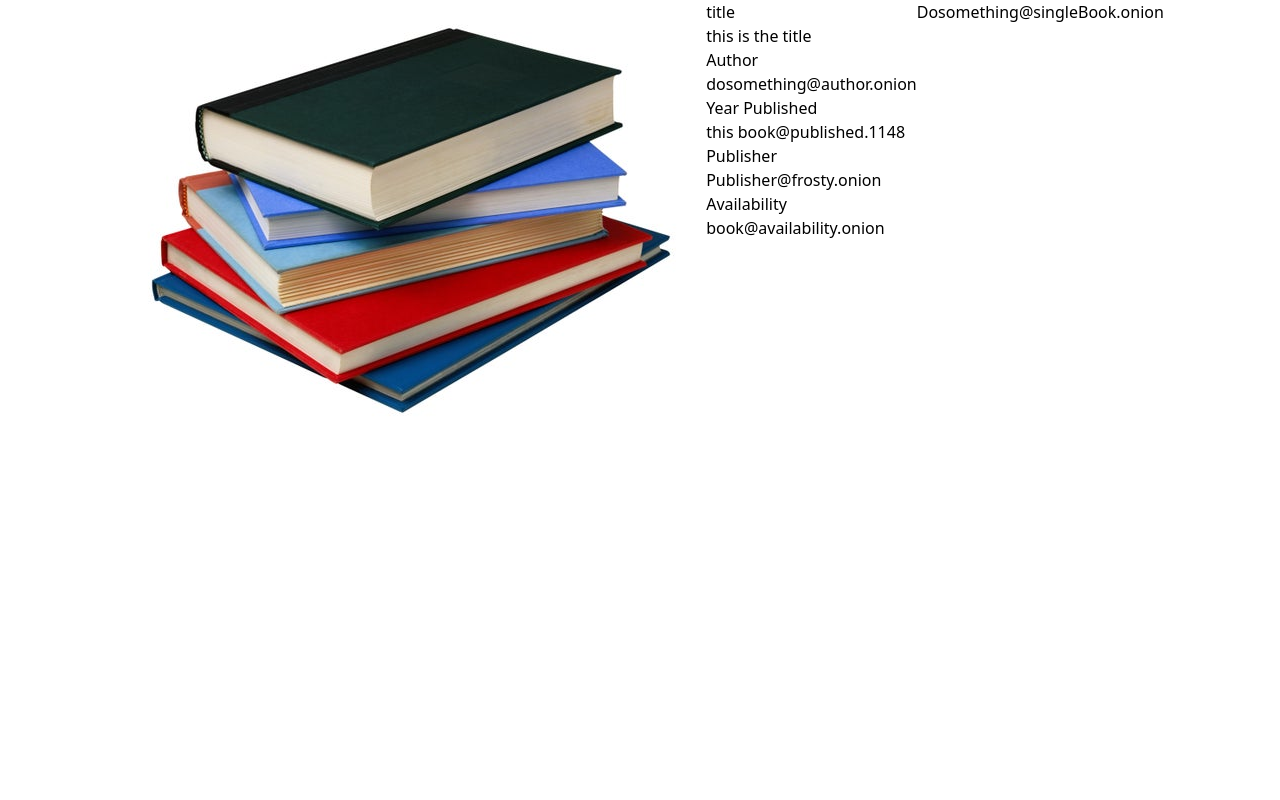
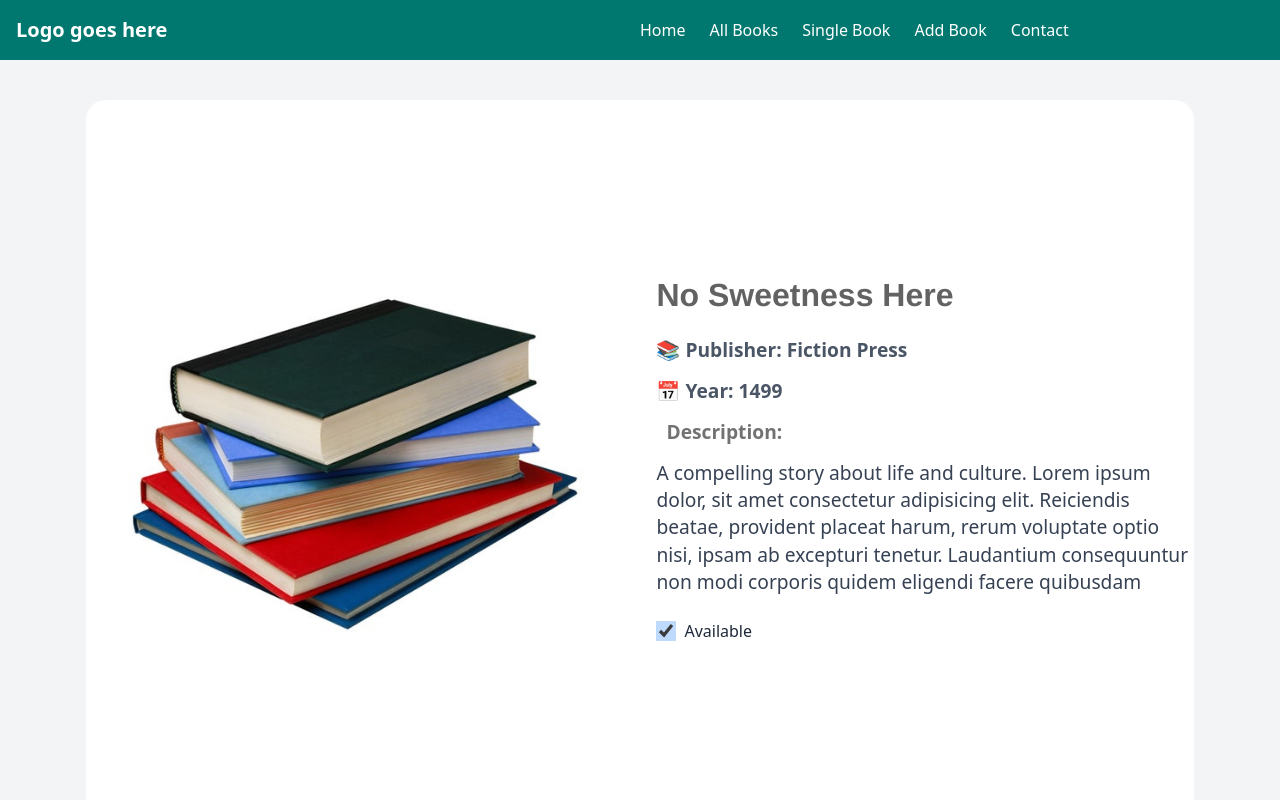
Before and after one commit to Group-six-Org/library-app, a React (Vite) app: page /single-book in a window 1280 px wide. Shown: the top 800 px of the page. Built offline with nearby package versions, Linux system fonts and the light colour scheme.

Commit message:
doSomething@commit.onion

```diff
--- a/package.json
+++ b/package.json
@@ -11,6 +11,7 @@
   },
   "dependencies": {
     "@tailwindcss/vite": "^4.0.12",
+    "axios": "^1.8.3",
     "react": "^19.0.0",
     "react-dom": "^19.0.0",
     "react-router": "^7.3.0",
--- a/src/index.css
+++ b/src/index.css
@@ -36,6 +36,49 @@
   border-bottom-right-radius: 25px;
   transition: 0.3s ease-in-out;
 }
-.readMore:hover{
-    background-color: orange;
+.readMore:hover {
+  background-color: orange;
 }
+.cardContainer {
+  width: 90%;
+  height: 90vh;
+  display: flex;
+  align-items: center;
+  justify-content: center;
+  gap: 2rem;
+  background-color: white;
+  border-radius: 20px;
+}
+#image {
+  padding: 1rem;
+  flex-basis: 50%;
+}
+#info {
+  flex-basis: 50%;
+}
+#info h2 {
+  font-size: 2rem;
+  font-weight: 900;
+  color: rgba(0, 0, 0, 0.616);
+  margin-bottom: 1.2rem;
+  font-family: "Franklin Gothic Medium", "Arial Narrow", Arial, sans-serif;
+}
+#info p {
+  font-size: 1.2rem;
+}
+#info #p1 {
+  font-weight: 900;
+}
+#info #p2 {
+  font-weight: 900;
+}
+#info #p3 {
+  color: rgba(0, 0, 0, 0.554);
+  font-weight: 900;
+  padding-left: 10px;
+}
+#info #myCheck {
+  width: 20px;
+  height: 30px;
+  border-radius: 10px;
+}
--- /dev/null
+++ b/src/pages/App.module.css
@@ -0,0 +1,24 @@
+.appContainer {
+  text-align: center;
+  padding: 20px;
+  width: 100%;
+}
+
+.searchBar {
+  width: 80%;
+  max-width: 400px;
+  padding: 10px;
+  margin-bottom: 5rem;
+  border: 1px solid #ccc;
+  border-radius: 5px;
+}
+.searchBar:focus {
+  outline: none;
+}
+.booksList {
+  width: 100%;
+  display: grid;
+  grid-template-columns: 1fr 1fr 1fr 1fr;
+  gap: 20px;
+  justify-content: center;
+}
--- a/src/pages/Book.module.css
+++ b/src/pages/Book.module.css
@@ -1,9 +1,9 @@
-.myContainer{
+.myContainer {
   width: 100%;
 }
 .content {
   width: 300px;
-  background-color: white;
+  background-color: rgb(215, 244, 254);
   margin: 0;
   padding: 10px;
   margin: 10px;
@@ -38,14 +38,32 @@
 .prevBtn {
   width: 100%;
   padding: 10px;
-  background: linear-gradient(
-    to right,
-    rgba(0, 0, 255, 0.541),
-    rgba(255, 166, 0, 0.493)
-  );
+  background: linear-gradient(to right, #0d9488, rgba(255, 166, 0, 0.493));
   color: white;
   font-weight: 900;
   cursor: pointer;
   border-radius: 20px;
   margin-top: 20px;
 }
+.appContainer {
+  text-align: center;
+  padding: 20px;
+}
+
+.searchBar {
+  width: 80%;
+  max-width: 400px;
+  padding: 10px;
+  margin-bottom: 20px;
+  border: 1px solid #ccc;
+  border-radius: 5px;
+}
+.searchBar:focus {
+  outline: none;
+}
+.booksList {
+  display: flex;
+  flex-wrap: wrap;
+  gap: 20px;
+  justify-content: center;
+}
--- a/src/pages/Books.jsx
+++ b/src/pages/Books.jsx
@@ -1,18 +1,68 @@
 import PagesLayouts from "../layouts/PagesLayouts";
 import BooksCard from "./BooksCard";
+import { useState } from "react";
+import style from "./App.module.css";
+
 const Book = () => {
-  const cards = [1, 2, 3, 4, 5, 6, 7, 8];
+  // const BookData = axios.get("https://documenter.getpostman.com/view/43015893/2sAYk8w3gN")
+  // .then((res) => res.jason )
+  const booksData = [
+    { id: 1, title: "No Sweetness Here", author: "frosty.onion", year: 1499 },
+    { id: 2, title: "Things Fall Apart", author: "Chinua Achebe", year: 1958 },
+    {
+      id: 3,
+      title: "Half of a Yellow Sun",
+      author: "Chimamanda Ngozi Adichie",
+      year: 2006,
+    },
+    { id: 4, title: "No Sweetness Here", author: "frosty.onion", year: 1499 },
+    { id: 5, title: "Things Fall Apart", author: "Chinua Achebe", year: 1958 },
+    { id: 6, title: "No Sweetness Here", author: "frosty.onion", year: 1499 },
+    { id: 7, title: "Things Fall Apart", author: "Chinua Achebe", year: 1958 },
+    {
+      id: 8,
+      title: "Half of a Yellow Sun",
+      author: "Chimamanda Ngozi Adichie",
+      year: 2006,
+    },
+  ];
+
+  const [search, setSearch] = useState("");
+
+  const filteredBooks = booksData.filter((book) =>
+    book.title.toLowerCase().includes(search.toLowerCase())
+  );
+
+  return (
+    <PagesLayouts>
+      <h2 className="bookHeader">ReadWide@library.onion</h2>
+
+      <div className={style.appContainer}>
+        <input
+          type="text"
+          placeholder="dosomething@searchbook.onion"
+          value={search}
+          onChange={(e) => setSearch(e.target.value)}
+          className={style.searchBar}
+        />
+        <div className={style.booksList}>
+          {filteredBooks.map((book) => (
+            <BooksCard key={book.id} book={book} />
+          ))}
+        </div>
+      </div>
+      <button className="readMore">Read more</button>
+    </PagesLayouts>
+  );
 
   return (
     <PagesLayouts>
       <div>
-        <h2 className="bookHeader">Dosomething@Bookshop.onion</h2>
         <div className="container">
           {cards.map((card) => (
             <BooksCard />
           ))}
         </div>
-        <button className="readMore">Read more</button>
       </div>
     </PagesLayouts>
   );
--- a/src/pages/BooksCard.jsx
+++ b/src/pages/BooksCard.jsx
@@ -1,14 +1,31 @@
+// import bookImg from "../assets/books.jpg";
+// import style from "./Book.module.css";
+// const BooksCard = () => {
+//   return (
+// <div className={style.myContainer}>
+//   <div className={style.content}>
+//     <img src={bookImg} alt="book" className={style.coverBook} />
+//     <div className={style.details}>
+//       <h2 className={style.title}>No Sweetness Here</h2>
+//       <h3 className={style.autor}>Autor@frosty.onion</h3>
+//       <h3 className={style.yearPublished}>Year Pub. 1499</h3>
+//       <button className={style.prevBtn}>Preview</button>
+//     </div>
+//   </div>
+// </div>
+
 import bookImg from "../assets/books.jpg";
 import style from "./Book.module.css";
-const BooksCard = () => {
+
+const BooksCard = ({ book }) => {
   return (
     <div className={style.myContainer}>
       <div className={style.content}>
         <img src={bookImg} alt="book" className={style.coverBook} />
         <div className={style.details}>
-          <h2 className={style.title}>Dosomething@title.onion</h2>
-          <h3 className={style.autor}>Autor@frosty.onion</h3>
-          <h3 className={style.yearPublished}>Year Pub. 1499</h3>
+          <h2 className={style.title}>{book.title}</h2>
+          <h3 className={style.author}>Author: {book.author}</h3>
+          <h3 className={style.yearPublished}>Year Pub. {book.year}</h3>
           <button className={style.prevBtn}>Preview</button>
         </div>
       </div>
--- a/src/pages/SingleBook.jsx
+++ b/src/pages/SingleBook.jsx
@@ -1,27 +1,29 @@
+import SingleBookCard from "./SingleBookCard";
 import bookImg from "../assets/books.jpg";
+import PagesLayouts from "../layouts/PagesLayouts";
 
+const book = {
+  title: "No Sweetness Here",
+  publisher: "Fiction Press",
+  year: 1499,
+  description: `
+  A compelling story about life and culture.
+  Lorem ipsum dolor, sit amet consectetur adipisicing
+  elit. Reiciendis beatae, provident placeat harum,
+   rerum voluptate optio nisi, ipsam ab excepturi tenetur.
+    Laudantium consequuntur non modi corporis quidem
+    eligendi facere quibusdam
+  `,
+  coverImage: bookImg, // Replace with actual book cover URL
+  available: true,
+};
 const SingleBook = () => {
   return (
-    <div className="bookContainer flex align-center justify-center">
-      <div className="bookImg">
-        <img src={bookImg} alt="book" />
+    <PagesLayouts>
+      <div className="flex justify-center items-center min-h-screen bg-gray-100 p-6">
+        <SingleBookCard book={book} />
       </div>
-      <div className="bookInfo">
-        <dl>
-          <dt>title</dt>
-          <dd>this is the title</dd>
-          <dt>Author</dt>
-          <dd>dosomething@author.onion</dd>
-          <dt>Year Published</dt>
-          <dd>this book@published.1148</dd>
-          <dt>Publisher</dt>
-          <dd>Publisher@frosty.onion</dd>
-          <dt>Availability</dt>
-          <dd>book@availability.onion</dd>
-        </dl>
-      </div>
-      <h2>Dosomething@singleBook.onion</h2>
-    </div>
+    </PagesLayouts>
   );
 };
 
--- /dev/null
+++ b/src/pages/SingleBookCard.jsx
@@ -0,0 +1,47 @@
+const SingleBookCard = ({ book }) => {
+  return (
+    <div
+      className="cardContainer" /*" flex items-center justify-between  gap-6 p-6 bg-blue-200 shadow-lg rounded-xl w-full max-w-5xl h-100" */
+    >
+      {/* Book Cover */}
+      <img
+        id="image"
+        src={book.coverImage}
+        alt={book.title}
+        className="w-100 h-100 object-cover rounded-lg"
+      />
+
+      {/* Book Details */}
+      <div
+        id="info"
+        className="flex flex-col justify-center space-y-3 h-100 w-100"
+      >
+        <h2 className="text-2xl font-bold">{book.title}</h2>
+        <p id="p1" className="text-gray-600">
+          📚 Publisher: {book.publisher}
+        </p>
+        <p id="p2" className="text-gray-600">
+          📅 Year: {book.year}
+        </p>
+        <p id="p3">Description:</p>
+        <p className="text-gray-700 text-sm">{book.description}</p>
+
+        {/* Availability Checkbox */}
+        <div className="flex items-center gap-2 mt-2">
+          <input
+            type="checkbox"
+            id="myCheck"
+            checked={book.available}
+            className="w-5 h-5 accent-blue-200 rounded-lg"
+            readOnly
+          />
+          <span className="text-gray-800">
+            {book.available ? "Available" : "Checked Out"}
+          </span>
+        </div>
+      </div>
+    </div>
+  );
+};
+
+export default SingleBookCard;
```
Also changed, not shown: src/pages/SingleBook.module.css (+21 -0 lines), 1 other file (tests, documents, lock files or other folders).
